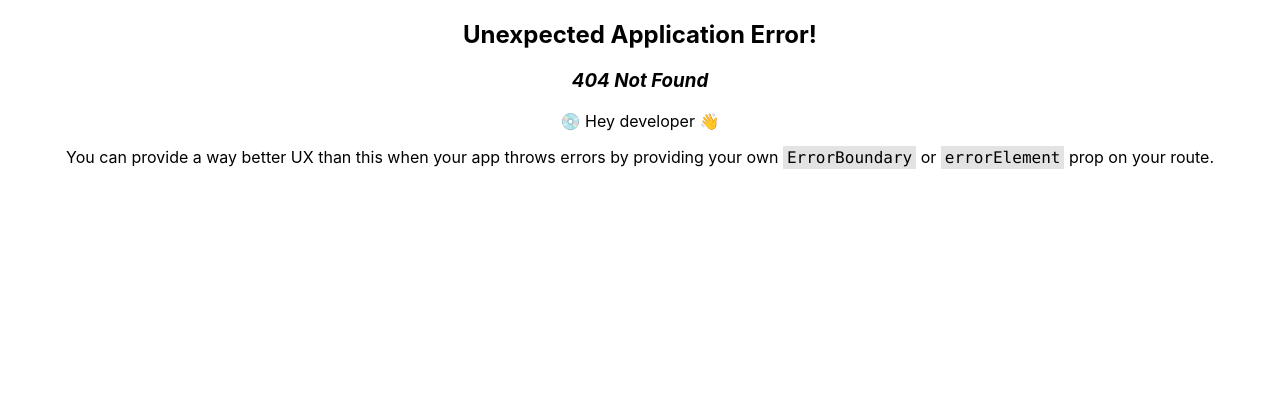
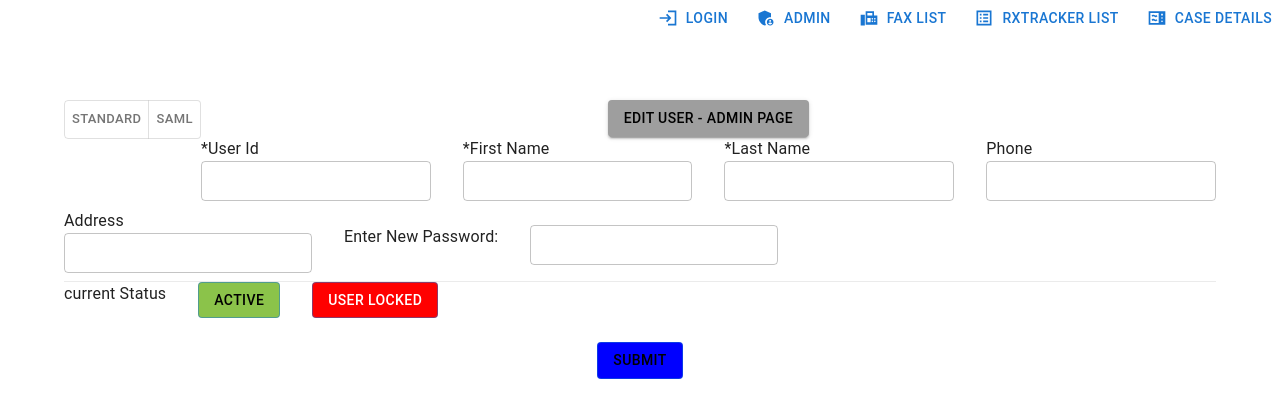
Before and after one commit to rbasuvarajTika/react_adminpage_namrata, a React (Create React App) app: page /edituser in a window 1280 px wide. Before the commit this address had no page. Shown: the top 418 px of the page. Built offline with nearby package versions, Linux system fonts and the light colour scheme.

Commit message:
create user page

```diff
--- a/src/App.js
+++ b/src/App.js
@@ -3,6 +3,7 @@ import { createBrowserRouter, RouterProvider } from "react-router-dom";
 import LoginPage from './Components/LoginPage';
 import AdminPage from './Components/AdminPage';
 import CreateNewUser from './Components/CreateNewUser';
+import EditUser from './Components/EditUser';
 
 function App() {
   const router = createBrowserRouter([
@@ -18,6 +19,10 @@ function App() {
       path: "/adminpage",
       element: <AdminPage/>,
     },
+    {
+      path: "/edituser",
+      element: <EditUser/>,
+    },
 
 
   ]);
--- /dev/null
+++ b/src/Components/CreateNewUser.js
@@ -0,0 +1,148 @@
+import * as React from 'react';
+import CssBaseline from '@mui/material/CssBaseline';
+import Box from '@mui/material/Box';
+import Container from '@mui/material/Container';
+import Stack from '@mui/material/Stack';
+import TextField from '@mui/material/TextField';
+import Button from '@mui/material/Button';
+import Divider from '@mui/material/Divider';
+import ToggleButton from '@mui/material/ToggleButton';
+import ToggleButtonGroup from '@mui/material/ToggleButtonGroup';
+import PagingTabs from './PagingTabs';
+
+
+export default function CreateNewUser() {
+  const [alignment, setAlignment] = React.useState('web');
+
+  const handleChange = (event, newAlignment) => {
+    setAlignment(newAlignment);
+  };
+
+  return (
+    <React.Fragment>
+      <CssBaseline />
+      <PagingTabs/>
+      <Container>
+      <ToggleButtonGroup
+        color="primary"
+        value={alignment}
+        exclusive
+        onChange={handleChange}
+        size='small'
+        aria-label="Platform"
+        sx={{float:"left", borderRadius:'10px'}}
+      >
+        <ToggleButton value="Standard">Standard</ToggleButton>
+        <ToggleButton value="SAML">SAML</ToggleButton>
+      </ToggleButtonGroup>
+        <Box sx={{ }}>
+        <Button variant="contained" sx={{backgroundColor:"#8bc34a", color:"black"}}>Create New User</Button>
+        <p style={{textAlign:'left'}}>Primary Email</p>
+        <Stack spacing={4} direction="row">
+        <div>
+             <p className='fieldLabel'>*User Id</p>
+             <TextField
+              margin="normal"
+              name="Search User"
+            //   label="Serach User"
+              type="text"
+              id="outlined-size-small"
+              size='small'
+              sx={{marginTop:0}}
+            />
+        </div>
+
+        <div>
+        <p className='fieldLabel'>*First Name</p>
+             <TextField
+              margin="normal"
+              name="Search User"
+            //   label="Serach User"
+              type="text"
+              id="outlined-size-small"
+              size='small'
+              sx={{marginTop:0}}
+            />
+        </div><div>
+        <p className='fieldLabel'>*Last Name</p>
+             <TextField
+              margin="normal"
+              name="Search User"
+            //   label="Serach User"
+              type="text"
+              id="outlined-size-small"
+              size='small'
+              sx={{marginTop:0}}
+            />
+        </div>
+        <div>
+        <p className='fieldLabel'>Phone</p>
+             <TextField
+              margin="normal"
+              name="Search User"
+            //   label="Serach User"
+              type="text"
+              id="outlined-size-small"
+              size='small'
+              sx={{marginTop:0}}
+            />
+        </div>
+        </Stack>
+        <p style={{textAlign:'left'}}>Secondary Email</p>
+        <Stack spacing={4} direction="row">
+        <div>
+             <p className='fieldLabel'>Email:</p>
+             <TextField
+              margin="normal"
+              name="Search User"
+            //   label="Serach User"
+              type="text"
+              id="outlined-size-small"
+              size='small'
+              sx={{marginTop:0}}
+            />
+        </div>
+
+        <div>
+        <p className='fieldLabel'>Address:</p>
+             <TextField
+              margin="normal"
+              name="Search User"
+            //   label="Serach User"
+              type="text"
+              id="outlined-size-small"
+              size='small'
+              sx={{marginTop:0}}
+            />
+        </div><div></div>
+
+        <div>
+          <p>Std Login Pwd:</p>
+          </div>
+          <div>
+            <p></p>
+            <TextField
+            margin="normal"
+            name="Search User"
+            type="password"
+            id="outlined-size-small"
+            size='small'
+            sx={{marginTop:0, backgroundColor:"blue", border: '1px solid black'}}
+          />
+        </div>
+        </Stack>
+        </Box>
+        <Divider light />
+
+            <Button
+              type="submit"
+              variant="outlined"
+              className='border'
+              sx={{ mt: 3, mb: 2 , backgroundColor:'#ba000d',color:'black'}}
+            >
+              Submit
+            </Button>
+      </Container>
+    </React.Fragment>
+  );
+}
--- /dev/null
+++ b/src/Components/EditUser.js
@@ -0,0 +1,151 @@
+import * as React from 'react';
+import CssBaseline from '@mui/material/CssBaseline';
+import Box from '@mui/material/Box';
+import Container from '@mui/material/Container';
+import Stack from '@mui/material/Stack';
+import TextField from '@mui/material/TextField';
+import Button from '@mui/material/Button';
+import Divider from '@mui/material/Divider';
+import ToggleButton from '@mui/material/ToggleButton';
+import ToggleButtonGroup from '@mui/material/ToggleButtonGroup';
+import PagingTabs from './PagingTabs';
+
+
+
+export default function EditUser() {
+  const [alignment, setAlignment] = React.useState('web');
+
+  const handleChange = (event, newAlignment) => {
+    setAlignment(newAlignment);
+  };
+
+  return (
+    <React.Fragment>
+      <CssBaseline />
+      <PagingTabs/>
+      <Container>
+      <ToggleButtonGroup
+        color="primary"
+        value={alignment}
+        exclusive
+        onChange={handleChange}
+        size='small'
+        aria-label="Platform"
+        sx={{float:"left", borderRadius:'10px'}}
+      >
+        <ToggleButton value="Standard">Standard</ToggleButton>
+        <ToggleButton value="SAML">SAML</ToggleButton>
+      </ToggleButtonGroup>
+        <Box sx={{ }}>
+        <Button variant="contained" sx={{backgroundColor:"#9e9e9e", color:"black"}}>Edit User - Admin Page</Button>
+        <Stack spacing={4} direction="row">
+        <div>
+             <p className='fieldLabel'>*User Id</p>
+             <TextField
+              margin="normal"
+              name="Search User"
+            //   label="Serach User"
+              type="text"
+              id="outlined-size-small"
+              size='small'
+              sx={{marginTop:0}}
+            />
+        </div>
+
+        <div>
+        <p className='fieldLabel'>*First Name</p>
+             <TextField
+              margin="normal"
+              name="Search User"
+            //   label="Serach User"
+              type="text"
+              id="outlined-size-small"
+              size='small'
+              sx={{marginTop:0}}
+            />
+        </div><div>
+        <p className='fieldLabel'>*Last Name</p>
+             <TextField
+              margin="normal"
+              name="Search User"
+            //   label="Serach User"
+              type="text"
+              id="outlined-size-small"
+              size='small'
+              sx={{marginTop:0}}
+            />
+        </div>
+        <div>
+        <p className='fieldLabel'>Phone</p>
+             <TextField
+              margin="normal"
+              name="Search User"
+            //   label="Serach User"
+              type="text"
+              id="outlined-size-small"
+              size='small'
+              sx={{marginTop:0}}
+            />
+        </div>
+        </Stack>
+        <Stack spacing={4} direction="row">
+        <div>
+             <p className='fieldLabel'>Address</p>
+             <TextField
+              margin="normal"
+              name="Address"
+              type="text"
+              id="outlined-size-small"
+              size='small'
+              sx={{marginTop:0}}
+            />
+        </div>
+
+        <div>
+          <p>Enter New Password:</p>
+          </div>
+          <div>
+            <p></p>
+            <TextField
+            margin="normal"
+            name="Search User"
+            type="password"
+            id="outlined-size-small"
+            size='small'
+            sx={{marginTop:0}}
+          />
+        </div>
+        </Stack>
+        </Box>
+        <Divider light />
+        <Stack spacing={4} direction="row">
+            <p>current Status</p>
+            <Button
+              type="button"
+              variant="outlined"
+              className='border'
+              sx={{ mt: 3, mb: 2 , backgroundColor:'#8bc34a',color:'black'}}
+            >
+              Active
+            </Button>
+            <Button
+              type="button"
+              variant="outlined"
+              className='border'
+              sx={{ mt: 3, mb: 2 , backgroundColor:'red',color:'#fff'}}
+            >
+              User Locked
+            </Button>
+        </Stack>
+            <Button
+              type="submit"
+              variant="outlined"
+              className='border'
+              sx={{ mt: 3, mb: 2 , backgroundColor:'blue',color:'black'}}
+            >
+              Submit
+            </Button>
+      </Container>
+    </React.Fragment>
+  );
+}
--- a/src/Components/UserTable.js
+++ b/src/Components/UserTable.js
@@ -8,6 +8,8 @@ import TableHead from '@mui/material/TableHead';
 import TablePagination from '@mui/material/TablePagination';
 import TableRow from '@mui/material/TableRow';
 import { Button } from '@mui/material';
+import { Link} from 'react-router-dom';
+
 
 const columns = [
   { id: 'name', label: 'User Id', minWidth: 170 },
@@ -129,7 +131,9 @@ export default function UserTable(props) {
                       );
                     }
                     )}
+                    <Link className=" link" to="/EditUser">
                     <Button variant="contained" onClick={() => handleClick(row.id)}>Edit</Button>
+                    </Link>
                   </TableRow>
                 );
               })}
```
